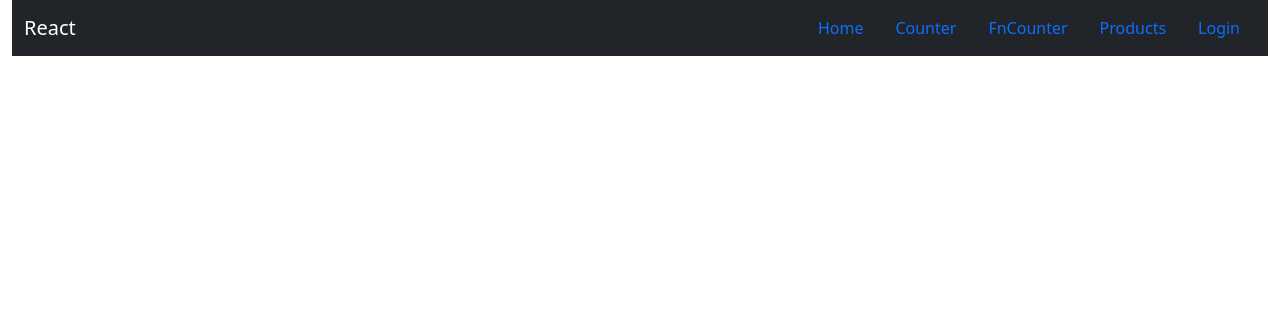
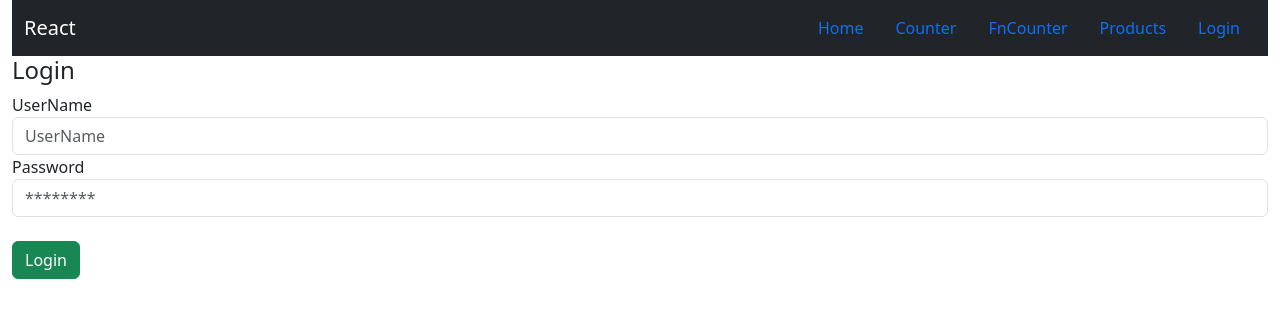
Before and after one commit to aniljos/React-Nov-2023, a React (Create React App) app in the folder the-awesome-app/: page /login in a window 1280 px wide. Shown: the top 318 px of the page. Built offline with nearby package versions, Linux system fonts and the light colour scheme.

Commit message:
Day 3 session 3

```diff
--- a/the-awesome-app/src/App.tsx
+++ b/the-awesome-app/src/App.tsx
@@ -6,6 +6,7 @@ import ListProducts from './components/ListProducts';
 import 'bootstrap/dist/css/bootstrap.css'
 import { BrowserRouter as Router, Routes, Route, Link } from 'react-router-dom';
 import EditProduct from './components/EditProduct';
+import Login from './components/Login';
 
 function App() {
   return (
@@ -43,6 +44,7 @@ function App() {
               <Route path='/fncounter' element={<FnCounter/>} />
               <Route path='/products' Component={ListProducts} />
               <Route path='/products/:id' Component={EditProduct}/>
+              <Route path="/login" Component={Login}/>
             </Routes>
         </main>
       </div>
--- /dev/null
+++ b/the-awesome-app/src/components/Alert.tsx
@@ -0,0 +1,23 @@
+
+// <Alert message="Hello" severity="error" autoClose={true} />
+type AlertProps = {
+
+    message: string;
+    severity?: string;
+    autoClose?: boolean;
+}
+
+function Alert(props: AlertProps){
+
+
+
+
+    return (
+        <div className={`alert alert-${props.severity}`}>
+            {props.message}
+        </div>
+    )
+}
+
+
+export default Alert;
--- a/the-awesome-app/src/components/EditProduct.tsx
+++ b/the-awesome-app/src/components/EditProduct.tsx
@@ -1,5 +1,5 @@
 import { ChangeEvent, useEffect, useState } from 'react';
-import {useParams} from 'react-router-dom';
+import {useParams, useNavigate} from 'react-router-dom';
 import axios from 'axios';
 import { Product } from '../model/Product';
 
@@ -12,6 +12,9 @@ function EditProduct(){
         fetchProduct()
     }, []);
     const [product, setProduct] = useState<Product>(new Product(0, "", 0, ""));
+    const navigate = useNavigate();
+
+
 
     async function fetchProduct(){
 
@@ -37,6 +40,26 @@ function EditProduct(){
         setProduct({...product, name: value});
     }
 
+    async function save(){
+
+        try{
+
+            const url = base_url + "/products/" + product.id;
+            await axios.put(url, product);
+            alert("Updated successfully");
+            navigate(-1);
+
+        }
+        catch(errorResponse){
+            alert("Update Failed");
+        }
+
+    }
+
+    function cancel(){
+        navigate(-1);
+    }
+
     return (
         <div>
             <h4>Edit Product : {params.id}</h4>
@@ -60,8 +83,8 @@ function EditProduct(){
             </div>
             <br/>
             <div>
-                <button className="btn btn-primary">Save</button>&nbsp;
-                <button className="btn btn-warning">Cancel</button>
+                <button className="btn btn-primary" onClick={save}>Save</button>&nbsp;
+                <button className="btn btn-warning" onClick={cancel}>Cancel</button>
             </div>
         </div>
     )
--- /dev/null
+++ b/the-awesome-app/src/components/Login.tsx
@@ -0,0 +1,63 @@
+import axios from 'axios';
+import { useState } from 'react';
+import { useNavigate } from 'react-router-dom';
+import Alert from './Alert';
+
+function Login(){
+
+    const [userName, setUserName] = useState("");
+    const [password, setPassword] = useState("");
+    const [message, setMessage] = useState("");
+    const [severity, setSeverity] = useState("");
+    const navigate = useNavigate();
+
+    async function login(){
+
+        if(userName && password){
+
+            try {
+                const url = "http://localhost:9000/login";
+                const response = await axios.post(url, {name: userName, password});
+                setMessage("")
+                navigate("/products");
+
+            } catch (error) {
+                setSeverity("warning");
+                setMessage("Invalid credentials");
+            }
+        }
+        else{
+
+            setSeverity("info");
+            setMessage("Provide the credentials");
+        }
+    }
+    return (
+        <div>
+            <h4>Login</h4>
+
+            {message ? <Alert message={message} severity={severity}/> : null}
+
+            <div className="form-group">
+                <label>UserName</label>
+                <input className="form-control" placeholder="UserName"
+                                            value={userName} onChange={e => setUserName(e.target.value)}/>
+            </div>
+
+            <div className="form-group">
+                <label>Password</label>
+                <input type="password" className="form-control" placeholder="********"
+                                            value={password} onChange={e => setPassword(e.target.value)}/>
+            </div>
+            <br/>
+
+            <div>
+                <button className="btn btn-success" onClick={login}>Login</button>
+            </div>
+
+        </div>
+    )
+
+}
+
+export default Login;
```
